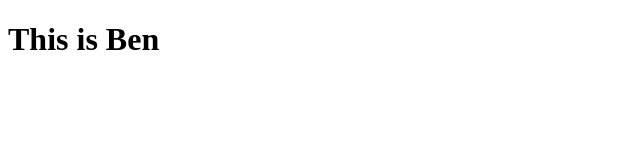
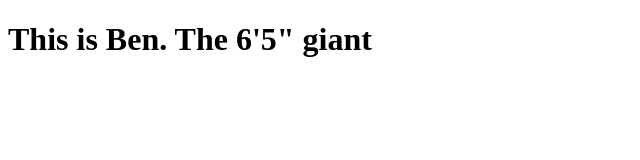
Before and after one commit to bamaben10/bamaben10.github.io, a plain HTML site: page index.html in a window 1280 px wide. Shown: the whole page, without its empty margins (0-640 px from the left). Drawn offline with Linux system fonts and the light colour scheme.

Commit message:
second commit

```diff
--- a/index.html
+++ b/index.html
@@ -7,6 +7,6 @@
     <title>Document</title>
 </head>
 <body>
-    <h1>This is Ben</h1>
+    <h1>This is Ben.  The 6'5" giant</h1>
 </body>
 </html>
```
